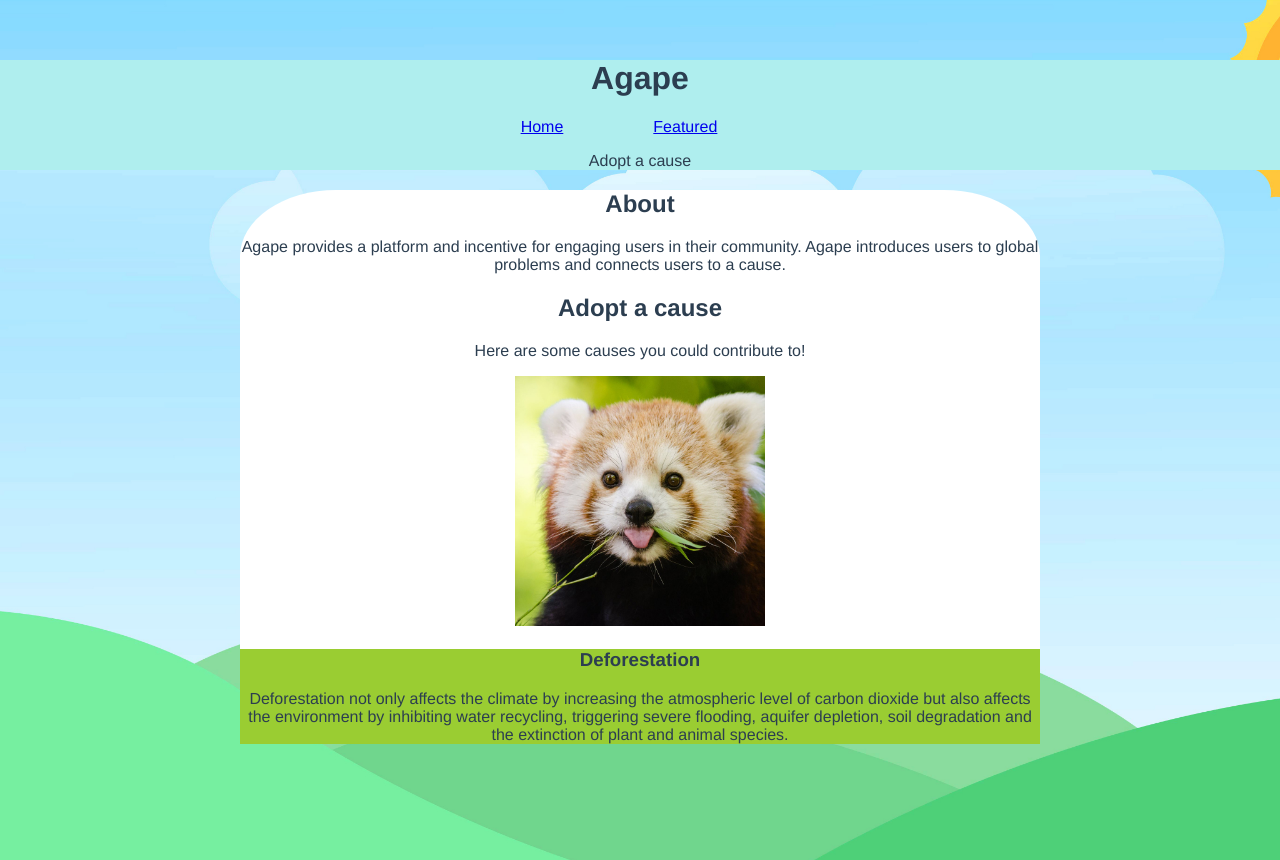
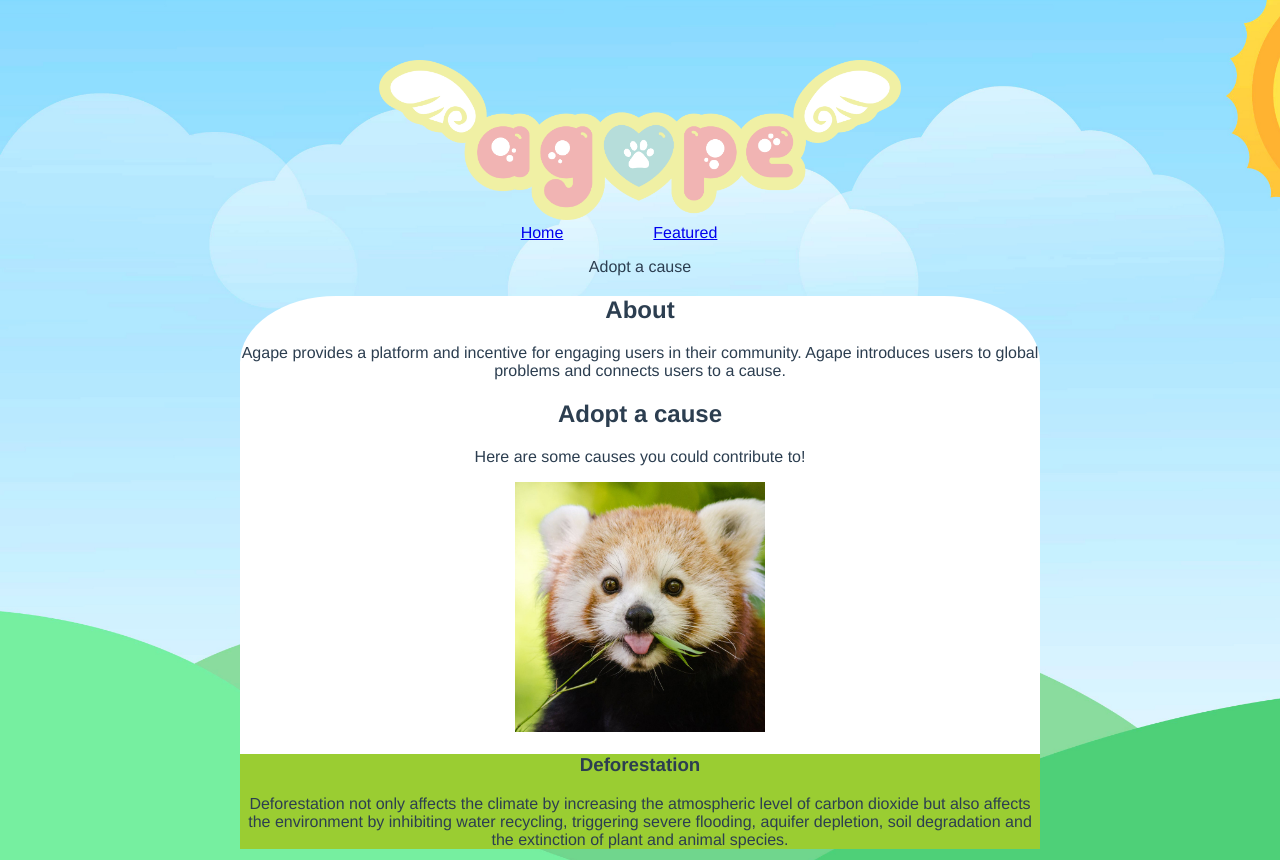
Before and after one commit to pihucode/agape, a Vue app: page / in a window 1280 px wide. Built offline with nearby package versions, Linux system fonts and the light colour scheme; what vue-resource would draw is missing.

Commit message:
Reduce size of about div

```diff
--- a/src/components/Header.vue
+++ b/src/components/Header.vue
@@ -1,7 +1,6 @@
 <template>
   <div>
-    <h1>Agape</h1>
-    <!-- TODO : logo here -->
+    <img id="logo" src="../assets/logo.png" />
     <ul>
       <li>
         <router-link to="/">Home</router-link>
@@ -40,6 +39,9 @@ li {
 }
 
 div {
-  background-color: paleturquoise;
+}
+
+#logo {
+  height: 10em;
 }
 </style>
--- a/src/components/Home.vue
+++ b/src/components/Home.vue
@@ -35,7 +35,7 @@ export default {
 div {
   margin: auto;
   background-color: white;
-  width: 800px;
+  width: 50em;
   border-radius: 12%;
 }
 </style>
```
